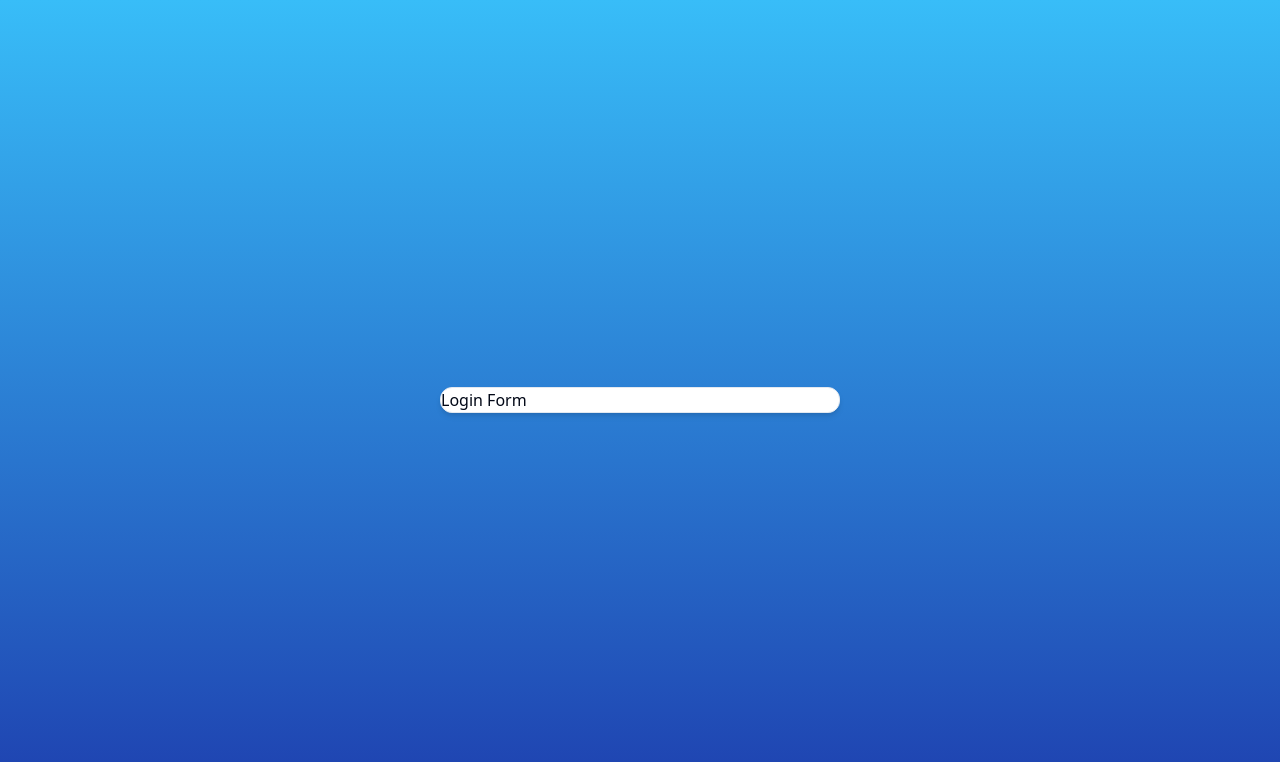
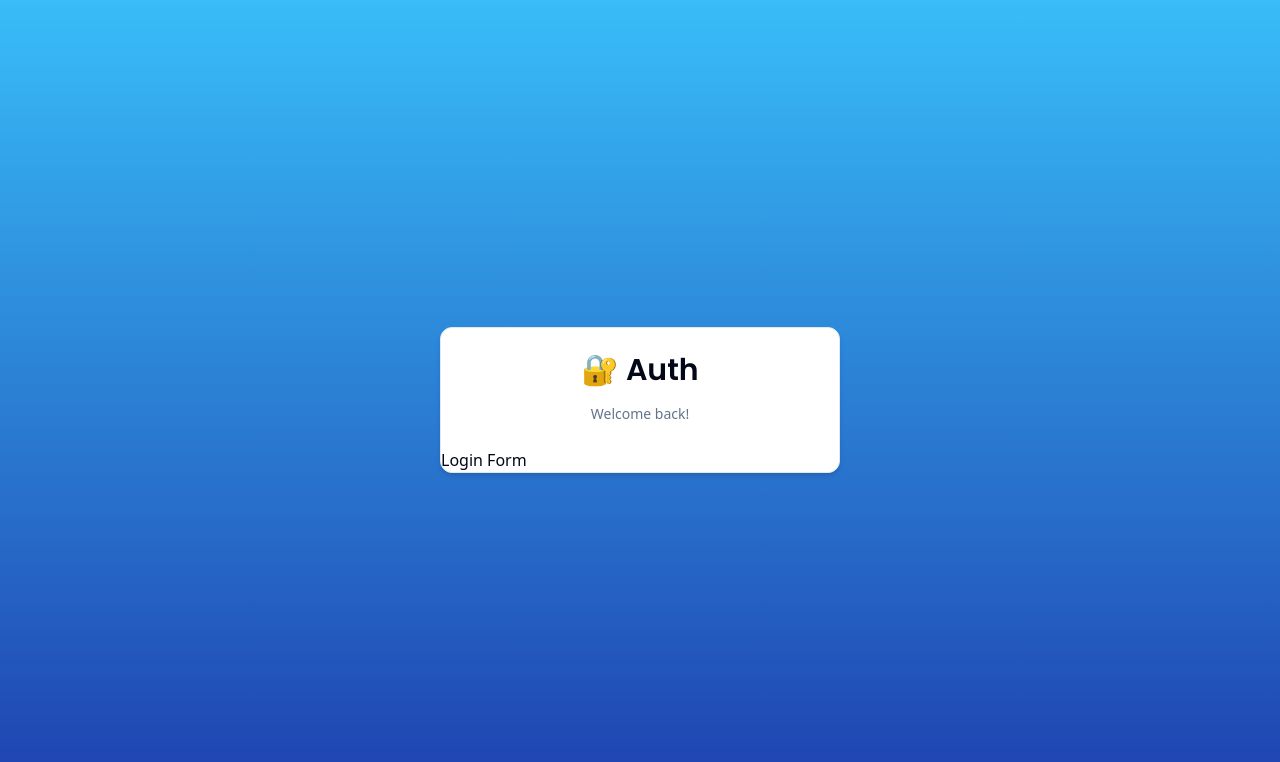
Before and after one commit to szidzse/nextjs-authentication, a Next.js app: page /auth/login in a window 1280 px wide. Shown: the top 762 px of the page. Built offline with nearby package versions, Linux system fonts and the light colour scheme.

Commit message:
create header component

```diff
--- a/components/auth/card-wrapper.tsx
+++ b/components/auth/card-wrapper.tsx
@@ -6,6 +6,7 @@
   CardFooter,
   CardHeader,
 } from "@/components/ui/card";
+import Header from "@/components/auth/header";
 
 interface CardWrapperProps {
   children: React.ReactNode;
@@ -22,5 +23,12 @@
   backButtonHref,
   showSocial,
 }: CardWrapperProps) => {
-  return <Card className="w-[400px] shadow-md">{children}</Card>;
+  return (
+    <Card className="w-[400px] shadow-md">
+      <CardHeader>
+        <Header label={headerLabel} />
+      </CardHeader>
+      {children}
+    </Card>
+  );
 };
--- /dev/null
+++ b/components/auth/header.tsx
@@ -0,0 +1,22 @@
+import { Poppins } from "next/font/google";
+import { cn } from "@/lib/utils";
+
+const font = Poppins({
+  subsets: ["latin"],
+  weight: ["600"],
+});
+
+interface HeaderProps {
+  label: string;
+}
+
+const Header = ({ label }: HeaderProps) => {
+  return (
+    <div className="w-full flex flex-col gap-y-4 items-center justify-center">
+      <h1 className={cn("text-3xl font-semibold", font.className)}>🔐 Auth</h1>
+      <p className="text-muted-foreground text-sm">{label}</p>
+    </div>
+  );
+};
+
+export default Header;
```
